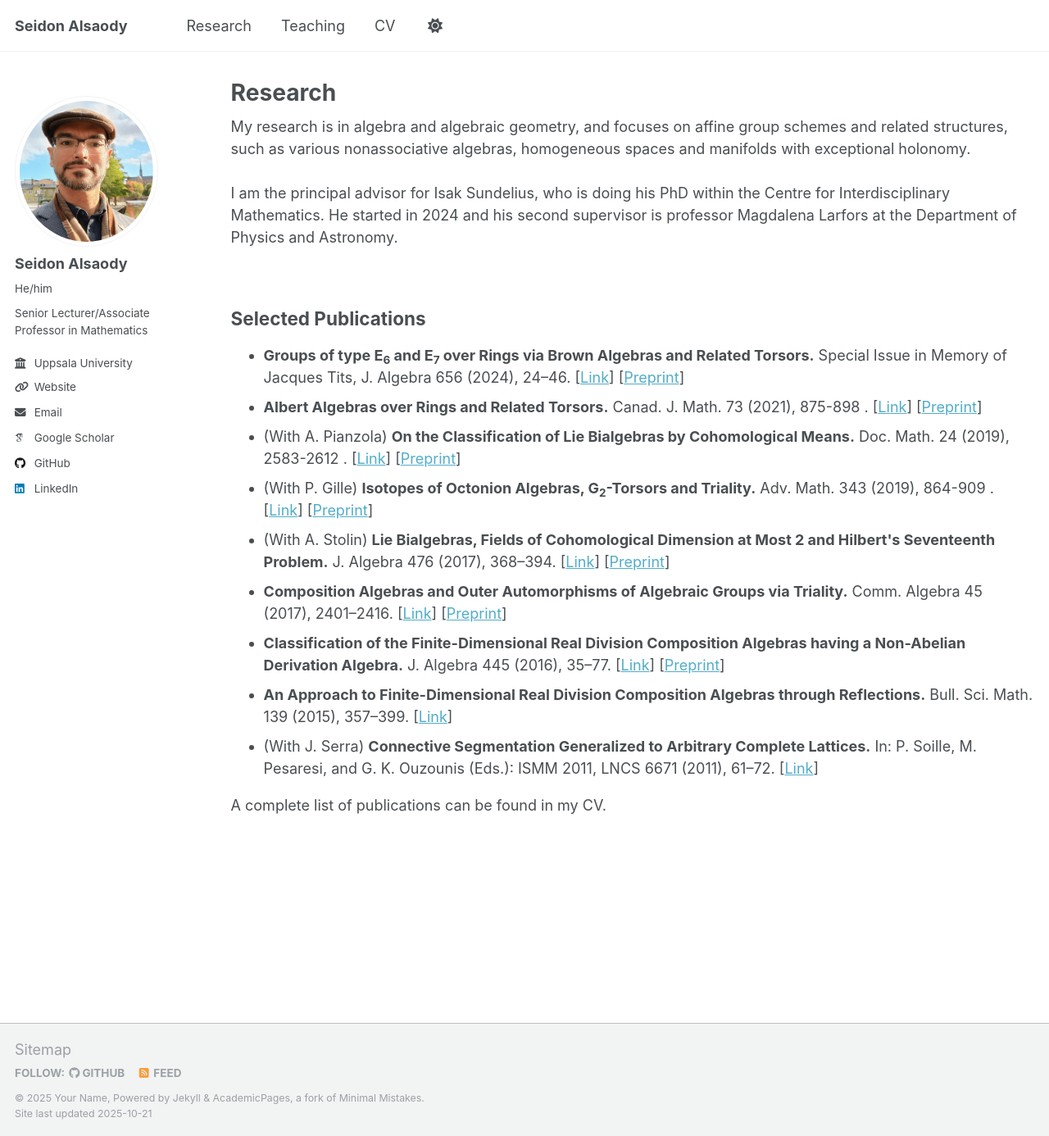
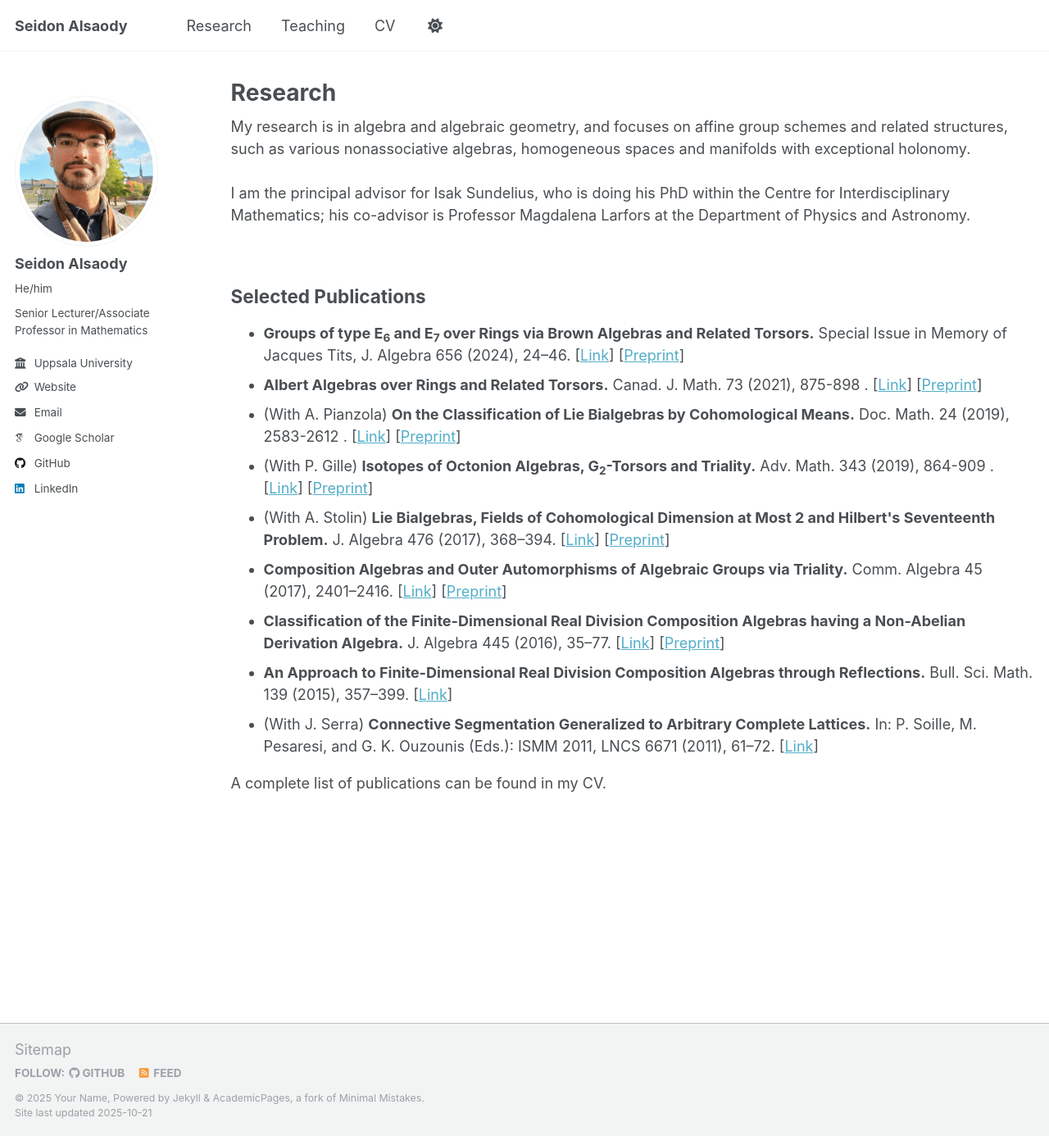
Before and after one commit to seidon-alsaody/seidon-alsaody.github.io, a Jekyll site: the page built from _pages/publications.html, in a window 1280 px wide and 1386 px high. Shown: the whole window at 82% size. Built offline with Jekyll 4.4.1, drawn with Linux system fonts in a browser that asks for light colours; some web fonts are replaced; a script that is not in the unit is left out.

Commit message:
Update publications.html

```diff
--- a/_pages/publications.html
+++ b/_pages/publications.html
@@ -8,7 +8,7 @@ author_profile: true
 My research is in algebra and algebraic geometry, and focuses on affine group schemes and related structures, such as various nonassociative algebras, homogeneous spaces and manifolds with
 exceptional holonomy. <br> <br>
 
-I am the principal advisor for Isak Sundelius, who is doing his PhD within the Centre for Interdisciplinary Mathematics. He started in 2024 and his second supervisor is professor Magdalena Larfors
+I am the principal advisor for Isak Sundelius, who is doing his PhD within the Centre for Interdisciplinary Mathematics; his co-advisor is Professor Magdalena Larfors
 at the Department of Physics and Astronomy. <br> <br>
 
 <section id="publications">
```
